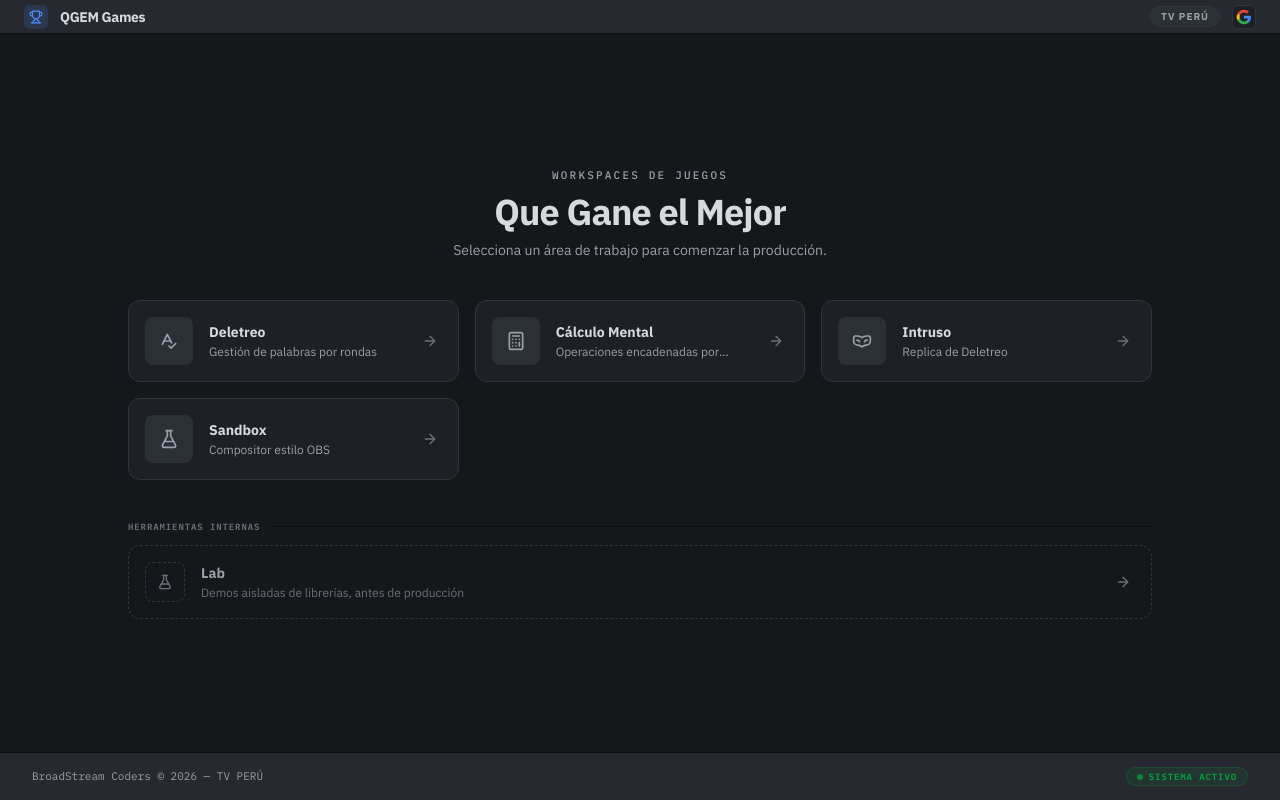
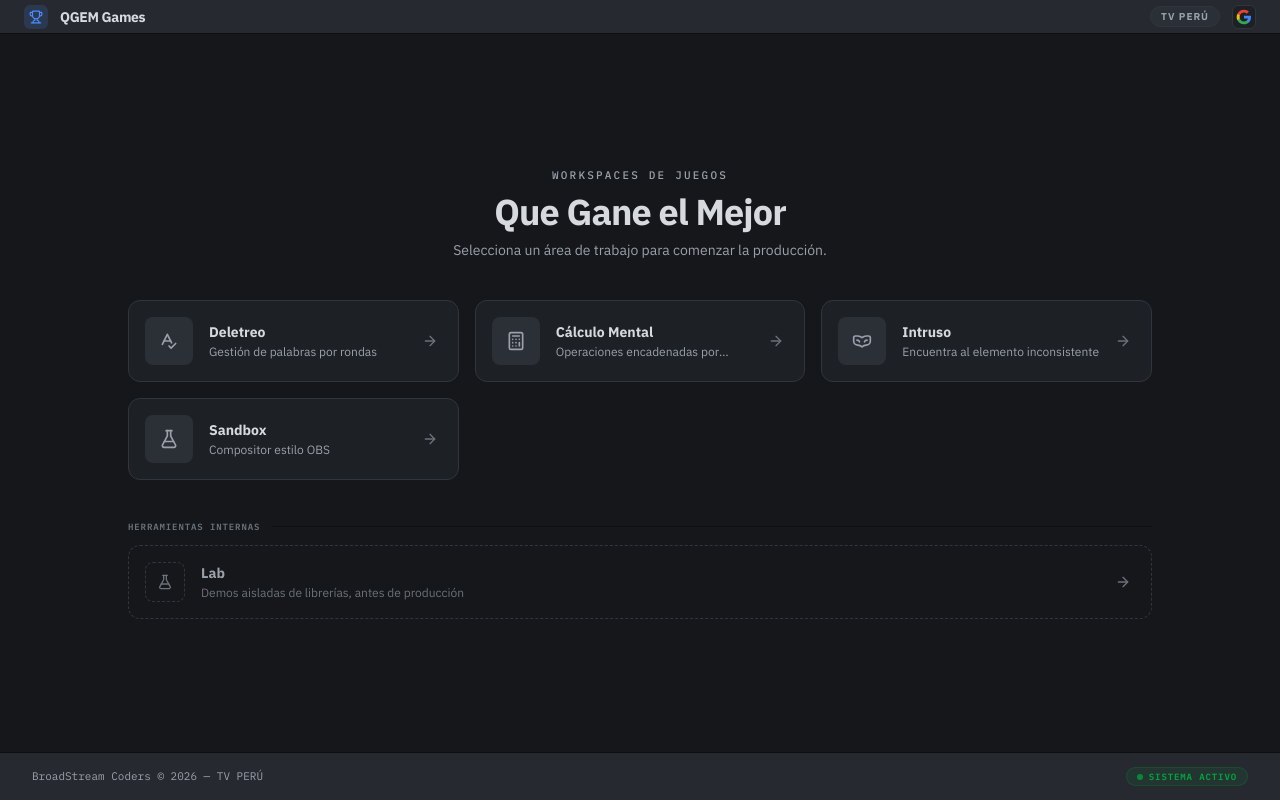
Before and after one commit to BroadStream-Coders/TvPeru-QGEM-Games, a Next.js app: page / in a window 1280 px wide. Built offline with nearby package versions, Linux system fonts and the light colour scheme; no server answers.

Commit message:
feat(migracion-unity): add comprehensive guide for migrating games from Unity to QGEM

```diff
--- a/src/app/page.tsx
+++ b/src/app/page.tsx
@@ -24,7 +24,7 @@ const workspaces = [
   },
   {
     name: "Intruso",
-    description: "Replica de Deletreo",
+    description: "Encuentra al elemento inconsistente",
     href: "/workspaces/intruso",
     icon: VenetianMask,
   },
```
Also changed, not shown: 2 other files (tests, documents, lock files or other folders).
